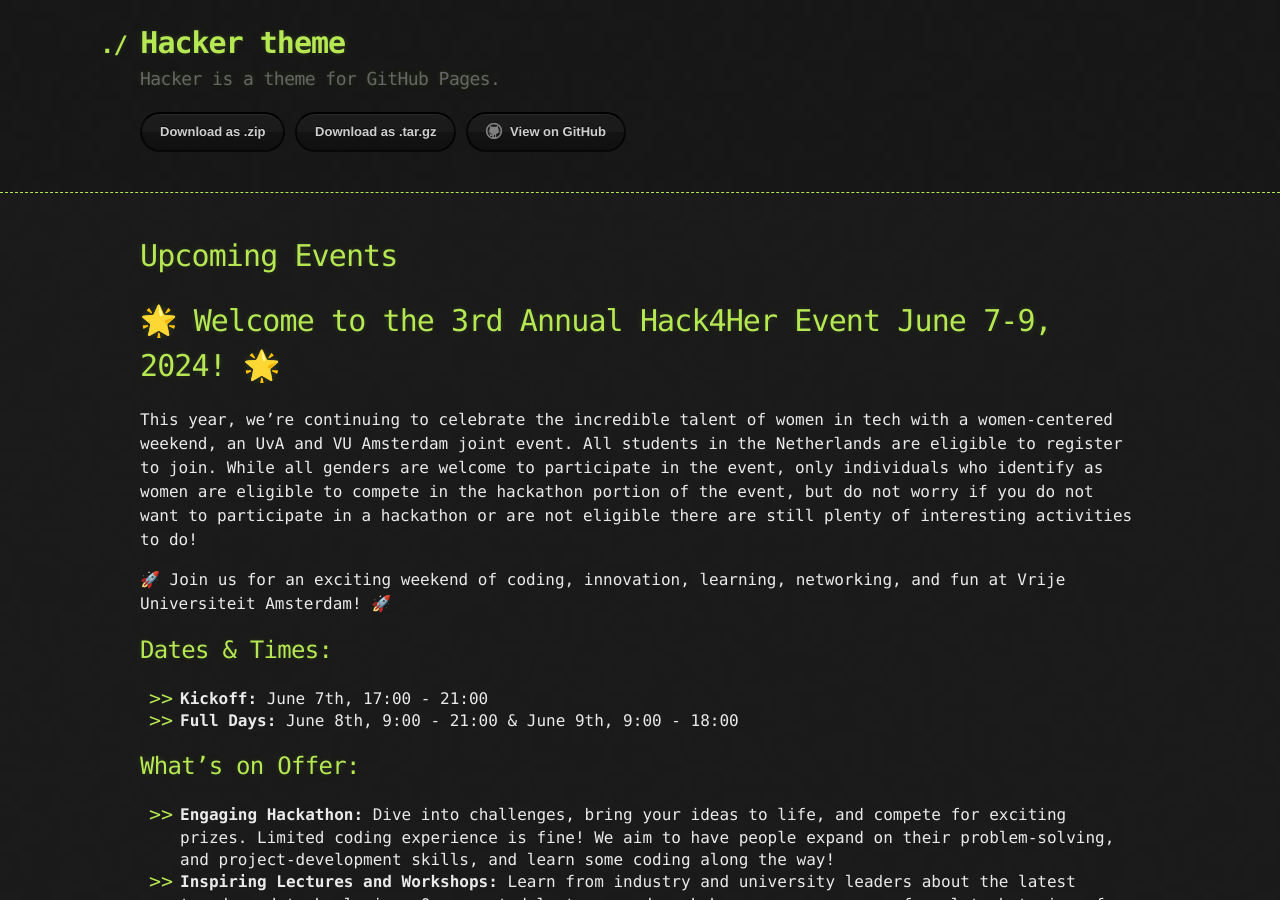
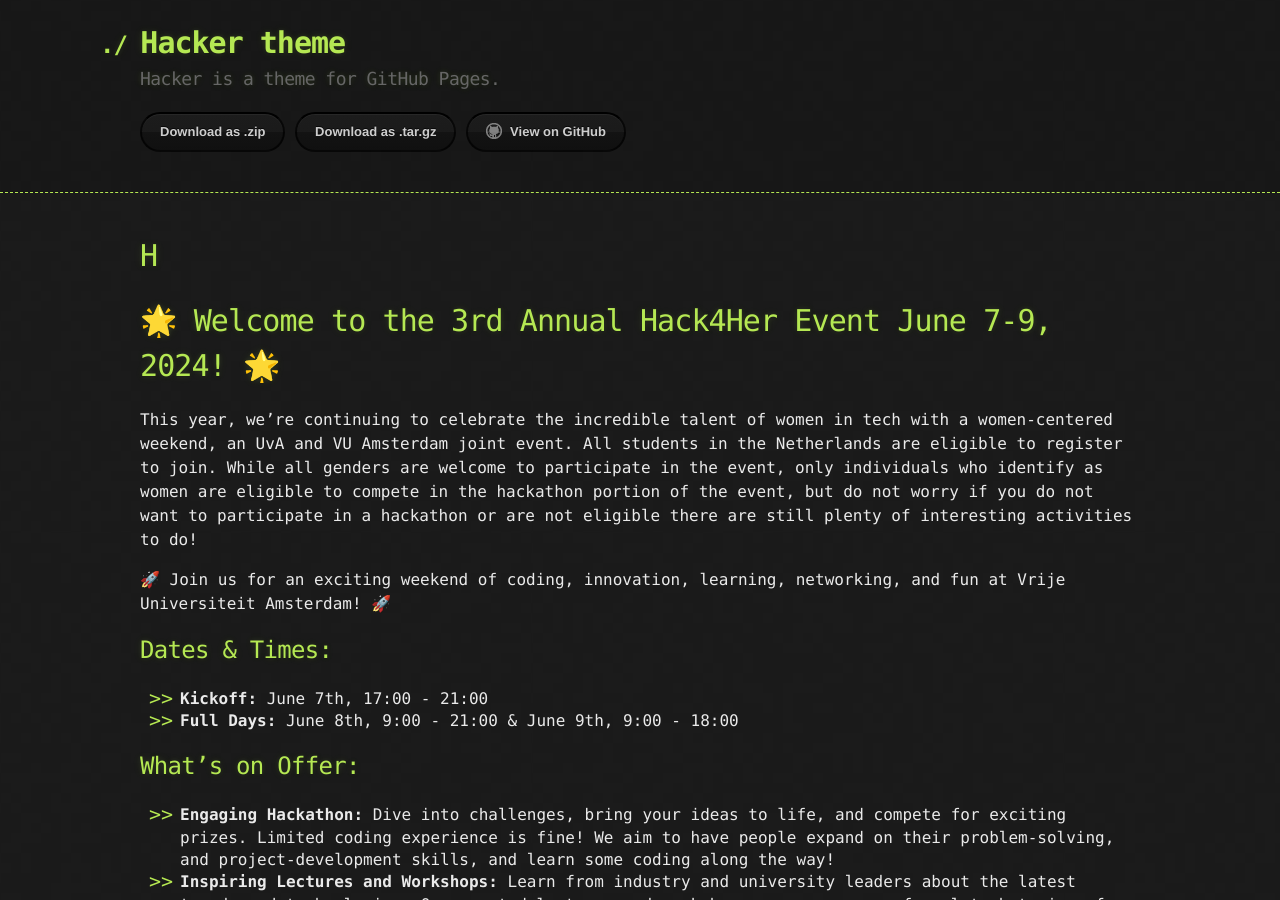
Before and after one commit to hack4her/hack4her.github.io, a Jekyll site: the page built from 2024_event.md, in a window 1280 px wide and 900 px high. Built offline with Jekyll 4.4.1, drawn with Linux system fonts in a browser that asks for light colours; our own code applies the rules of GitHub Pages for plain Markdown files.

Commit message:
Update and rename old_events.md to 2024_event.md

```diff
--- a/old_events.md
+++ b/2024_event.md
@@ -1,4 +1,4 @@
-# Upcoming Events
+# H
 
 # 🌟 Welcome to the 3rd Annual Hack4Her Event June 7-9, 2024! 🌟
 
```
Also changed, not shown: other parts of 2024_event.md (+2 -0 lines).
